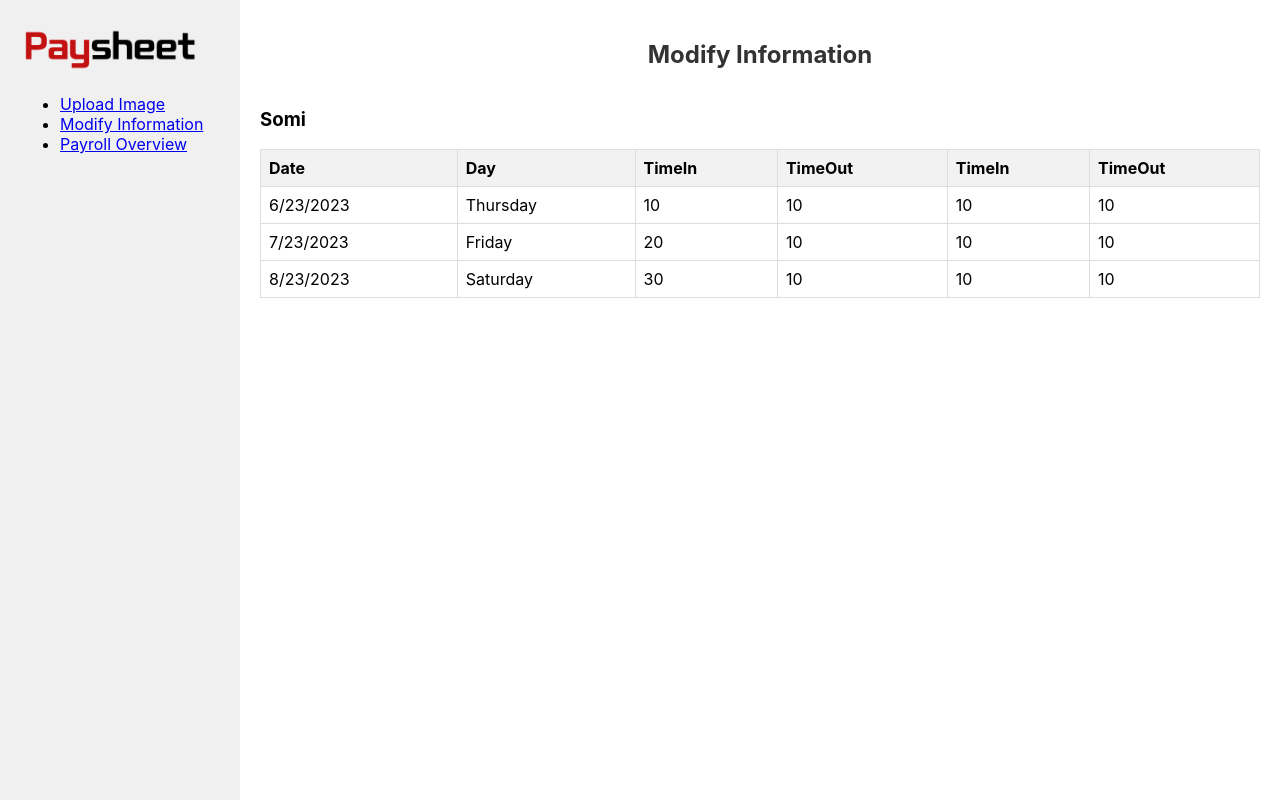
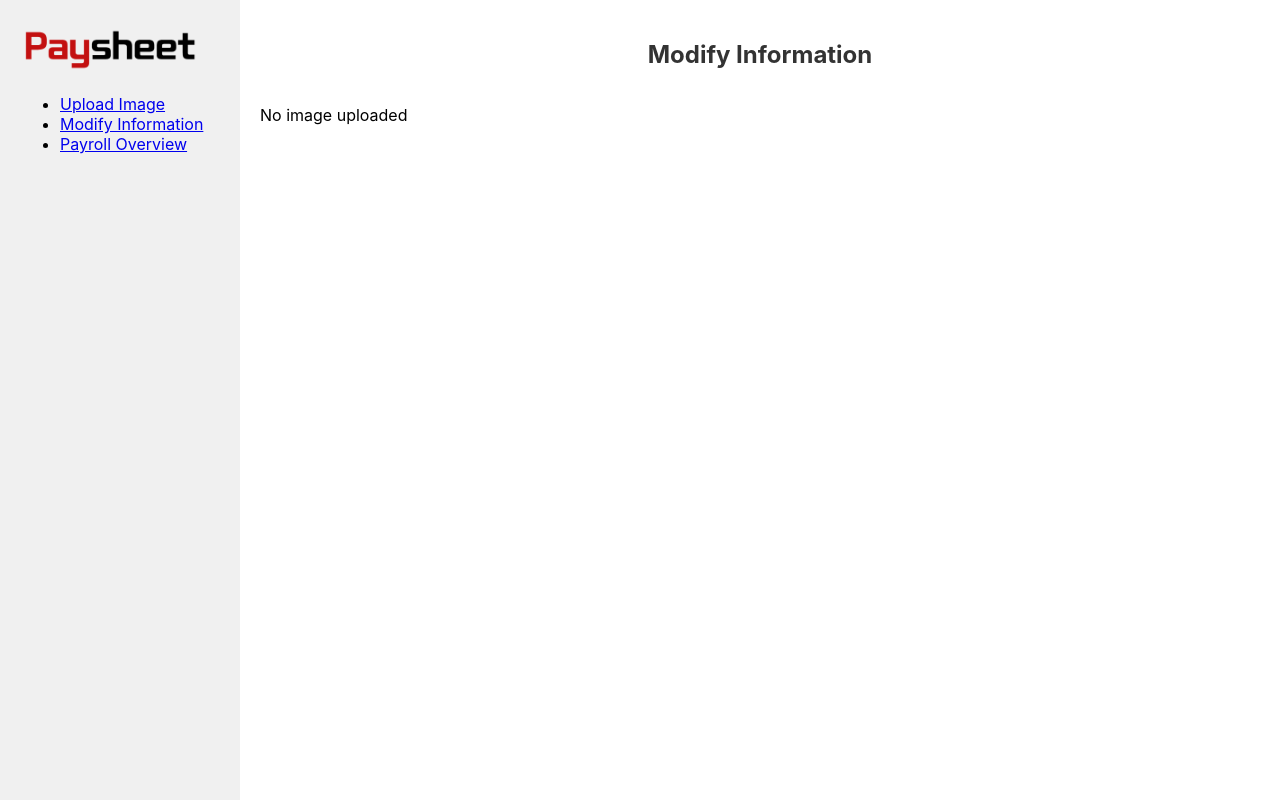
Before and after one commit to IrvineTechHub/Paysheet_Front, a React (Create React App) app: page /modifyinfo in a window 1280 px wide. Built offline with nearby package versions, Linux system fonts and the light colour scheme.

Commit message:
[ADD] 기능 수정, 시급 입력칸 추가

```diff
--- a/src/jsx/ModifyInfo.jsx
+++ b/src/jsx/ModifyInfo.jsx
@@ -1,74 +1,55 @@
-// ModifyInfo.jsx
-
 import React, { useState } from 'react';
-import { useLocation } from 'react-router-dom';
-import '../App.css'; // App.css 파일을 import
+import { useLocation, Link } from 'react-router-dom';
+import '../App.css';
 
 const ModifyInfo = () => {
   const location = useLocation();
   const selectedImage = location.state && location.state.selectedImage;
 
-  // 초기 데이터 설정
   const initialData = [
-    { date: '6/23/2023', day: 'Thursday', timeIn: 10, timeOut: 10, timeIn2: 10, timeOut2: 10 },
-    { date: '7/23/2023', day: 'Friday', timeIn: 20, timeOut: 10, timeIn2: 10, timeOut2: 10 },
-    { date: '8/23/2023', day: 'Saturday', timeIn: 30, timeOut: 10, timeIn2: 10, timeOut2: 10 },
+    { date: '6/23/2023', day: 'Thursday', timeIn: '09:00', timeOut: '11:00', timeIn2: '13:00', timeOut2: '18:00' },
+    { date: '7/23/2023', day: 'Friday', timeIn: '10:00', timeOut: '11:00', timeIn2: '14:00', timeOut2: '19:00' },
+    { date: '8/23/2023', day: 'Saturday', timeIn: '10:30', timeOut: '11:45', timeIn2: '13:30', timeOut2: '19:00' },
   ];
 
-  // 상태 설정
   const [data, setData] = useState(initialData);
+  const [isEditing, setIsEditing] = useState(false);
+  const [editableData, setEditableData] = useState(null);
+  const [ratePerHour, setRatePerHour] = useState(''); // State for rate per hour
+  const [overtimePay, setOvertimePay] = useState(''); // State for overtime pay
 
-  // 입력 값을 관리하기 위한 상태 설정
-  const [editableData, setEditableData] = useState({ date: '', day: '', timeIn: '', timeOut: '', timeIn2: '', timeOut2: '' });
-
-  // 수정 상태를 관리하기 위한 상태 설정
-  const [isEditing, setIsEditing] = useState(false);
-
-  // 표 전체 클릭 시 수정 모드로 전환
   const handleEditTable = (item) => {
     setIsEditing(true);
-    setEditableData(item);
+    setEditableData({ ...item });
   };
 
-  // 수정된 데이터 저장
   const handleSave = () => {
-    // 현재 데이터를 복제하고 수정된 값을 적용
-    const updatedData = data.map(item =>
+    const updatedData = data.map((item) =>
       item.date === editableData.date ? { ...item, day: editableData.day } : item
     );
-
-    // 수정된 데이터로 상태 업데이트
     setData(updatedData);
-
-    // 수정 모드 종료
-    setEditableData({ date: '', day: '', timeIn: '', timeOut: '', timeIn2: '', timeOut2: '' });
+    setEditableData(null);
     setIsEditing(false);
   };
 
-  // 취소 버튼 클릭 시 수정 모드 종료
   const handleCancel = () => {
-    setEditableData({ date: '', day: '', timeIn: '', timeOut: '', timeIn2: '', timeOut2: '' });
+    setEditableData(null);
     setIsEditing(false);
   };
 
-  // 모든 데이터 수정 완료 후 Save All 버튼 클릭 시 호출
   const handleSaveAll = () => {
-    // 모든 데이터 저장
-    // 예시로 현재는 day만 수정되도록 설정되어 있습니다. 다른 필드도 필요에 따라 수정 가능합니다.
-    const updatedData = data.map(item => ({ ...item, day: editableData.day }));
-
-    // 수정된 데이터로 상태 업데이트
+    const updatedData = data.map((item) => ({ ...item, day: editableData.day }));
     setData(updatedData);
-
-    // 수정 모드 종료
-    setEditableData({ date: '', day: '', timeIn: '', timeOut: '', timeIn2: '', timeOut2: '' });
+    setEditableData(null);
     setIsEditing(false);
   };
 
-  // 편집 모드인 경우 모든 셀을 수정 가능하도록 처리
-  const handleCellEdit = (item, field) => {
+  const handleCellEdit = (field, value) => {
     if (isEditing) {
-      setEditableData({ ...editableData, [field]: item[field] });
+      setEditableData((prevData) => ({
+        ...prevData,
+        [field]: value,
+      }));
     }
   };
 
@@ -82,8 +63,14 @@ const ModifyInfo = () => {
             <img src={selectedImage} alt="Uploaded Image" style={{ maxWidth: '100%' }} />
           </div>
         )}
+        {!selectedImage && (
+          <div className="empty-image-preview">
+            <p>No image uploaded</p>
+          </div>
+        )}
+        {selectedImage && (
           <div className="info-section">
-          <h3>Somi</h3>
+            <h3>Jiwon</h3>
             <table>
               <thead>
                 <tr>
@@ -96,57 +83,49 @@ const ModifyInfo = () => {
                 </tr>
               </thead>
               <tbody>
-              {data.map(item => (
+                {data.map((item) => (
                   <tr key={item.date} onClick={() => handleEditTable(item)}>
                     <td>{item.date}</td>
                     <td>{item.day}</td>
-                  <td
-                    onClick={() => handleCellEdit(item, 'timeIn')}
-                  >
+                    <td>
                       {isEditing ? (
                         <input
                           type="text"
-                        value={editableData.timeIn}
-                        onChange={(e) => setEditableData({ ...editableData, timeIn: e.target.value })}
+                          value={editableData?.timeIn || ''}
+                          onChange={(e) => handleCellEdit('timeIn', e.target.value)}
                         />
                       ) : (
                         item.timeIn
                       )}
                     </td>
-                  <td
-                    onClick={() => handleCellEdit(item, 'timeOut')}
-                  >
+                    <td>
                       {isEditing ? (
                         <input
                           type="text"
-                        value={editableData.timeOut}
-                        onChange={(e) => setEditableData({ ...editableData, timeOut: e.target.value })}
+                          value={editableData?.timeOut || ''}
+                          onChange={(e) => handleCellEdit('timeOut', e.target.value)}
                         />
                       ) : (
                         item.timeOut
                       )}
                     </td>
-                  <td
-                    onClick={() => handleCellEdit(item, 'timeIn2')}
-                  >
+                    <td>
                       {isEditing ? (
                         <input
                           type="text"
-                        value={editableData.timeIn2}
-                        onChange={(e) => setEditableData({ ...editableData, timeIn2: e.target.value })}
+                          value={editableData?.timeIn2 || ''}
+                          onChange={(e) => handleCellEdit('timeIn2', e.target.value)}
                         />
                       ) : (
                         item.timeIn2
                       )}
                     </td>
-                  <td
-                    onClick={() => handleCellEdit(item, 'timeOut2')}
-                  >
+                    <td>
                       {isEditing ? (
                         <input
                           type="text"
-                        value={editableData.timeOut2}
-                        onChange={(e) => setEditableData({ ...editableData, timeOut2: e.target.value })}
+                          value={editableData?.timeOut2 || ''}
+                          onChange={(e) => handleCellEdit('timeOut2', e.target.value)}
                         />
                       ) : (
                         item.timeOut2
@@ -157,13 +136,49 @@ const ModifyInfo = () => {
               </tbody>
             </table>
             {isEditing && (
-            <div style={{ marginTop: '10px' }}>
-              <button onClick={handleSaveAll}>Save All</button>
-              <button onClick={handleCancel}>Cancel All</button>
+              <div style={{ display: 'flex', justifyContent: 'flex-end', marginTop: '10px' }}>
+                <button style={{ fontSize: '0.9rem', padding: '4px 8px', marginRight: '8px' }} onClick={handleSaveAll}>
+                  Save All
+                </button>
+                <button style={{ fontSize: '0.9rem', padding: '4px 8px' }} onClick={handleCancel}>
+                  Cancel All
+                </button>
               </div>
             )}
           </div>
+        )}
       </div>
+      {selectedImage && (
+        <div className="user-input-section" style={{ display: 'flex', justifyContent: 'flex-end', margin: '16px 0' }}>
+          <div style={{ marginRight: '16px' }}>
+            <label>
+              Rate per Hour:
+              <input
+                type="text"
+                value={ratePerHour}
+                onChange={(e) => setRatePerHour(e.target.value)}
+              />
+            </label>
+          </div>
+          <div>
+            <label>
+              Overtime Pay:
+              <input
+                type="text"
+                value={overtimePay}
+                onChange={(e) => setOvertimePay(e.target.value)}
+              />
+            </label>
+          </div>
+        </div>
+      )}
+      {selectedImage && (
+        <div style={{ display: 'flex', justifyContent: 'flex-end', marginTop: '15px' }}>
+          <Link to="/Paysheet">
+            <button style={{ fontSize: '1.0rem', padding: '5px 10px' }}>Submit</button>
+          </Link>
+        </div>
+      )}
     </div>
   );
 };
--- a/src/jsx/Sidebar.jsx
+++ b/src/jsx/Sidebar.jsx
@@ -5,7 +5,9 @@ function Sidebar() {
   return (
     <div className="sidebar">
       <div className="sidebar-title">
-        <img src="/assets/title.png" alt="Title" />
+        <Link to="/UploadImage">
+          <img src="/assets/title.png" alt="Title" />
+        </Link>
       </div>
       <ul>
         <li>
```
Lines whose indentation alone changed are shown as unchanged.
